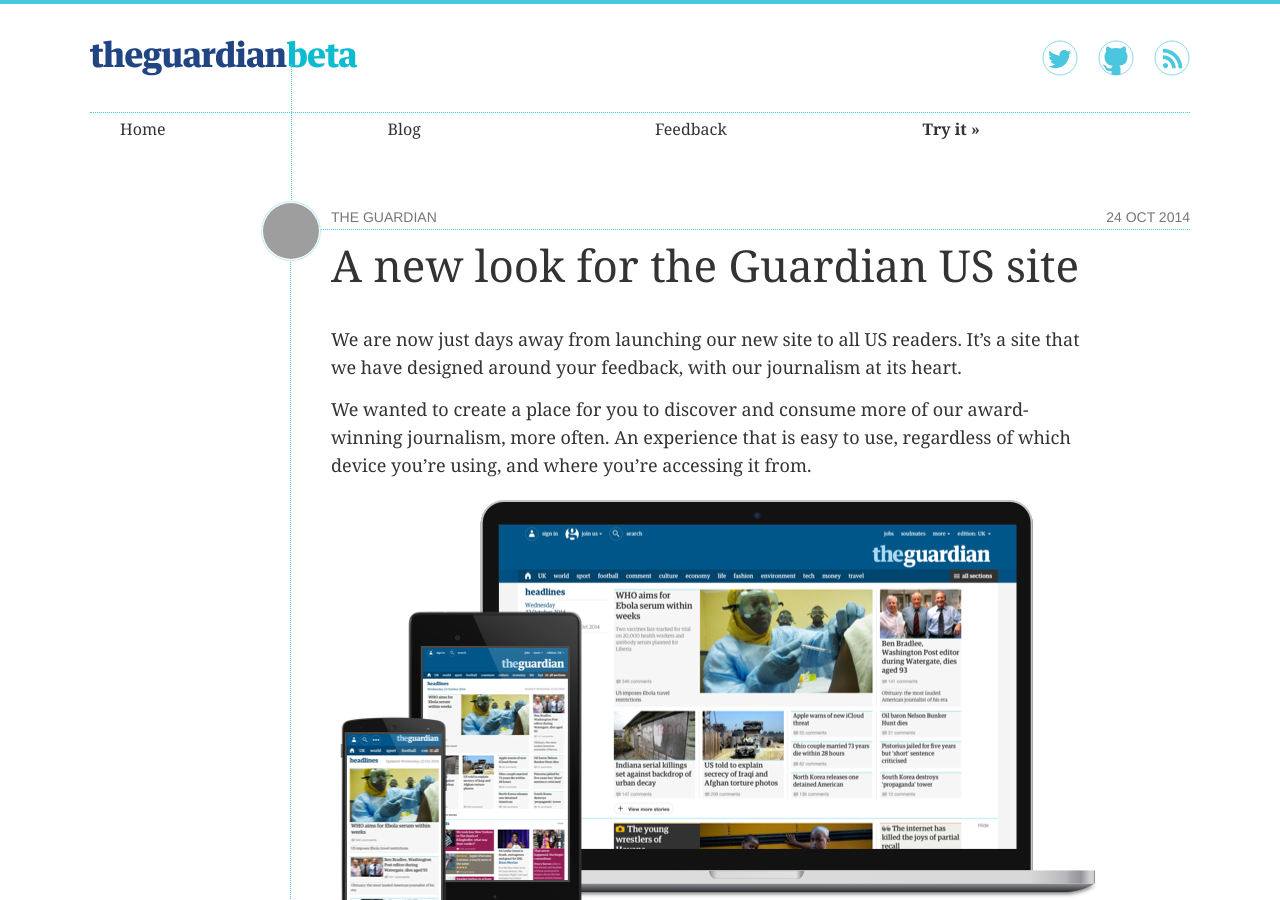
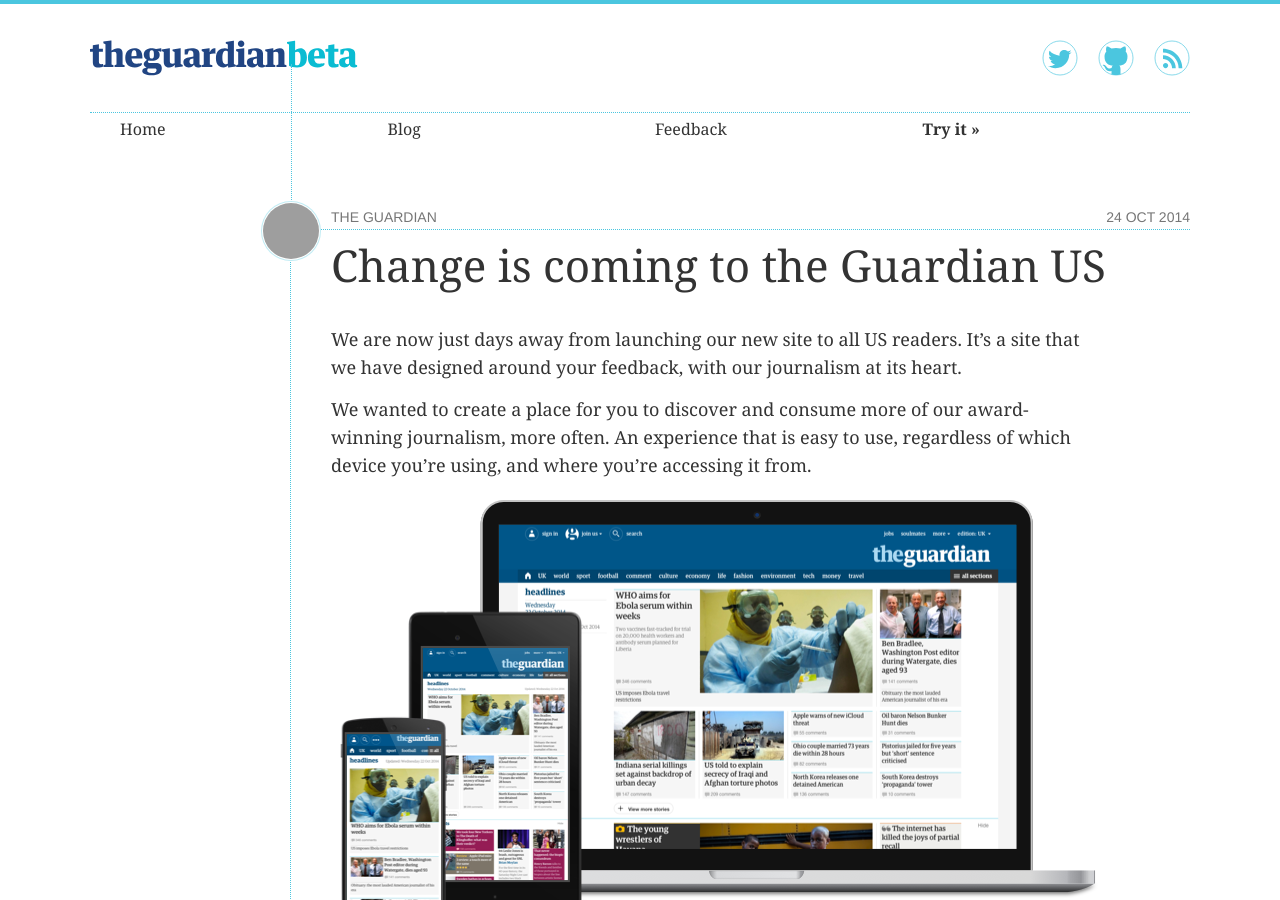
Before and after one commit to guardian/next, a Jekyll site: the page built from jekyll/_posts/2014-10-24-us-update.md, in a window 1280 px wide and 900 px high. Built offline with Jekyll 4.4.1, drawn with Linux system fonts in a browser that asks for light colours; some web fonts are replaced; Markdown is read by kramdown in place of the engine named in the settings; grey boxes are pictures that could not be loaded.

Commit message:
update US post headline

```diff
--- a/jekyll/_posts/2014-10-24-us-update.md
+++ b/jekyll/_posts/2014-10-24-us-update.md
@@ -1,6 +1,6 @@
 ---
 layout: article
-title: A new look for the Guardian US site
+title: Change is coming to the Guardian US
 author: guardian
 summary: "Designed around your feedback, with our journalism at its heart."
 ---
```
